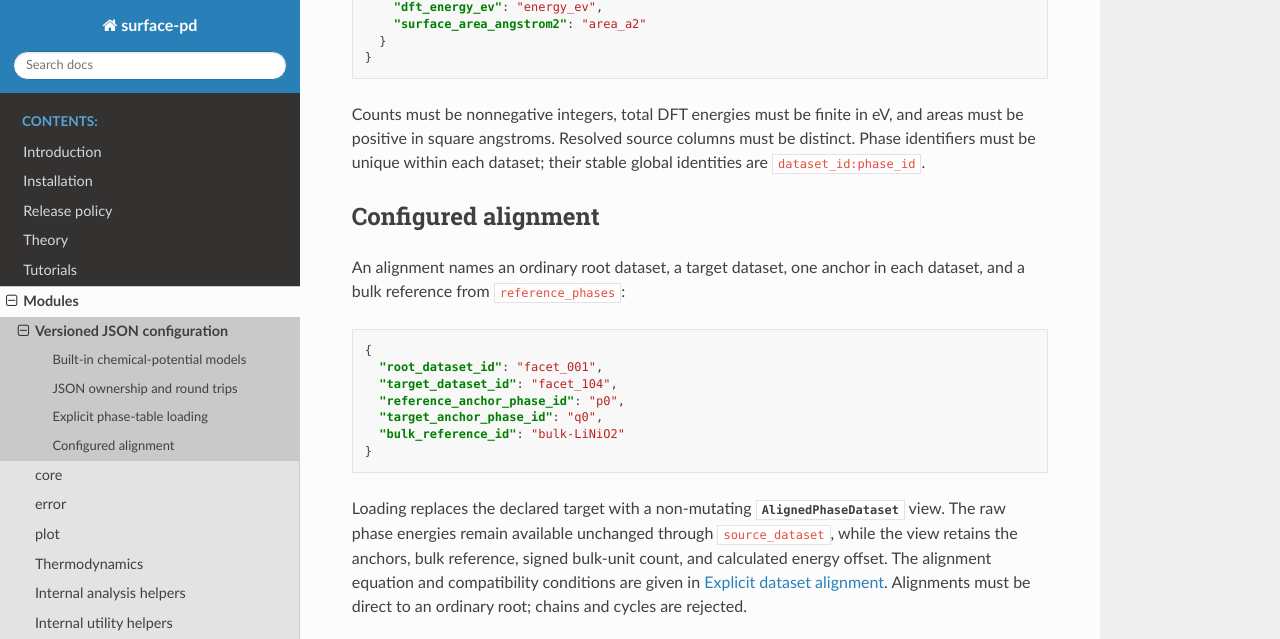
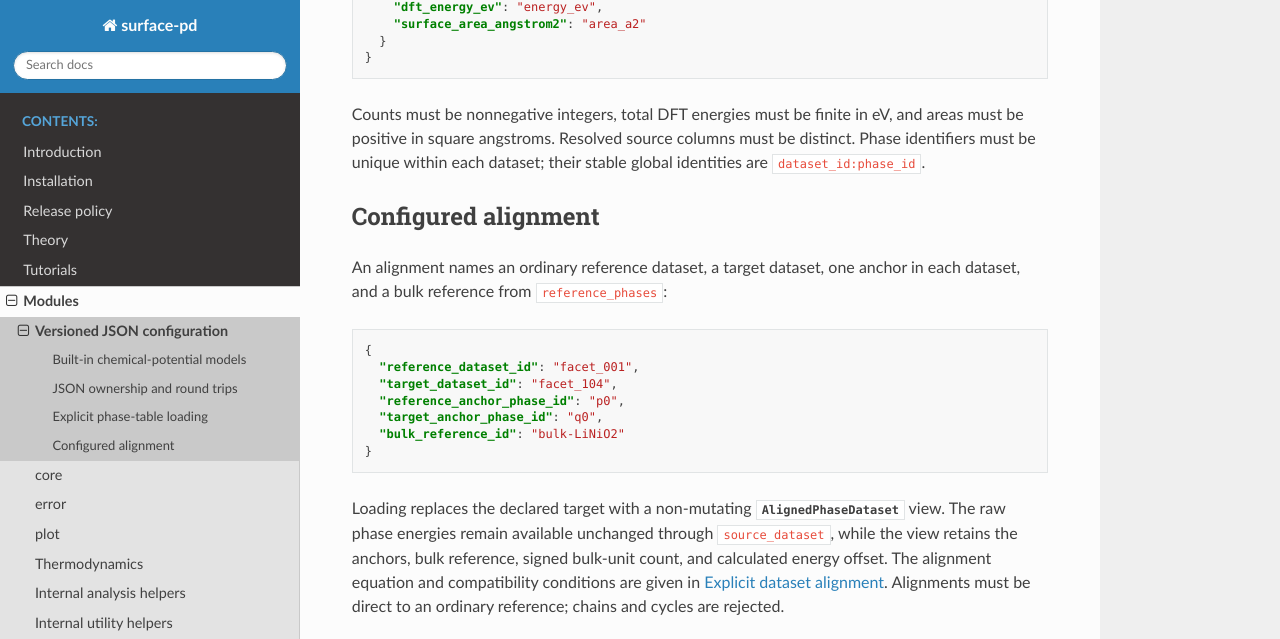
Before and after one commit to urban-group/surface-pd, a Sphinx documentation site: the page built from docs/source/configuration.rst, in a window 1280 px wide and 900 px high, scrolled down 3140 px, cut to the strip 0-639 px from the top of the window. Built offline with Sphinx 7.4.7 and the Read the Docs theme 3.1.0, drawn with Linux system fonts in a browser that asks for light colours; some of the changed text lies outside the part shown.

Commit message:
Standardize dataset alignment terminology
Replace root_dataset_id with reference_dataset_id throughout the phase-diagram configuration schema, parser, thermodynamic API, maintained examples, tests, and documentation.

Use reference and target consistently to describe the direction of dataset alignment while retaining bulk_reference_id for the separate bulk thermodynamic equality. Preserve the restriction that alignment references must be ordinary datasets rather than other aligned views.

Reject the obsolete root_dataset_id configuration key explicitly and update the alignment regressions and scientific migration notes accordingly.

```diff
--- a/docs/source/configuration.rst
+++ b/docs/source/configuration.rst
@@ -27,7 +27,7 @@ Every configuration contains exactly these top-level fields:
     Separate whitespace-delimited tables with canonical columns and optional
     name overrides.
 ``alignments``
-    Explicit direct-to-root dataset alignments.
+    Explicit direct-to-reference dataset alignments.
 ``rendering``
     Identity or composition coloring and presentation options.
 
@@ -155,13 +155,13 @@ stable global identities are ``dataset_id:phase_id``.
 Configured alignment
 ====================
 
-An alignment names an ordinary root dataset, a target dataset, one anchor in
+An alignment names an ordinary reference dataset, a target dataset, one anchor in
 each dataset, and a bulk reference from ``reference_phases``:
 
 .. code-block:: json
 
     {
-      "root_dataset_id": "facet_001",
+      "reference_dataset_id": "facet_001",
       "target_dataset_id": "facet_104",
       "reference_anchor_phase_id": "p0",
       "target_anchor_phase_id": "q0",
@@ -173,7 +173,7 @@ Loading replaces the declared target with a non-mutating
 energies remain available unchanged through ``source_dataset``, while the view
 retains the anchors, bulk reference, signed bulk-unit count, and calculated
 energy offset. The alignment equation and compatibility conditions are given
-in :ref:`dataset-alignment`. Alignments must be direct to an ordinary root;
+in :ref:`dataset-alignment`. Alignments must be direct to an ordinary reference;
 chains and cycles are rejected.
 
 .. autoclass:: surface_pd.configuration.PhaseDiagramConfiguration
--- a/docs/source/tutorials-surface-plot.rst
+++ b/docs/source/tutorials-surface-plot.rst
@@ -47,7 +47,7 @@ The command performs the following reviewed sequence:
 
 1. Read and strictly validate the versioned JSON configuration.
 2. Resolve and load every explicitly mapped phase table.
-3. Construct any declared direct-to-root aligned dataset views.
+3. Construct any declared direct-to-reference aligned dataset views.
 4. Evaluate the configured thermodynamic model on the two-dimensional grid.
 5. Render phase identity or the configured composition quantity.
 6. Save and/or display only after every preceding stage succeeds.
```
Also changed, not shown: docs/source/thermodynamics.rst (+5 -5 lines), 10 other files.
